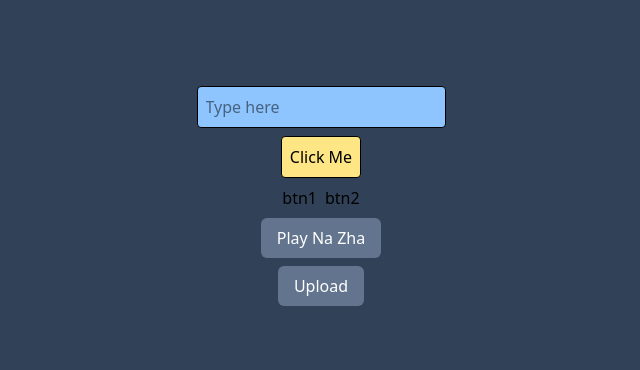
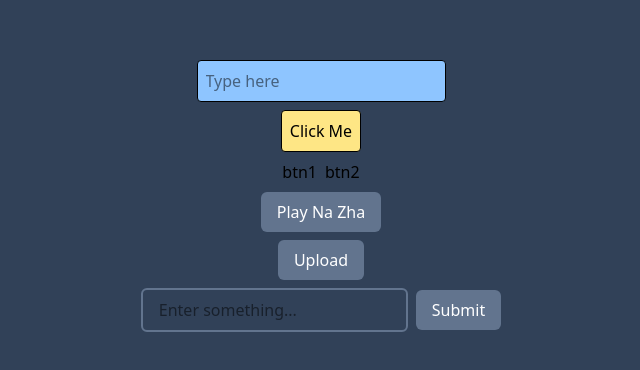
Before and after one commit to alaminsframe/react, a React (Vite) app: page / in a window 1280 px wide. Shown: the part 204-574 px from the top of the page, without its empty margins (319-959 px from the left). Built offline with nearby package versions, Linux system fonts and the light colour scheme.

Commit message:
Preventing default beehaviours

```diff
--- a/src/App.jsx
+++ b/src/App.jsx
@@ -7,6 +7,7 @@ import Button from './Exercise/Button';
 import TextIput from './Exercise/TextIput';
 import Buttons from './Exercise/Buttons';
 import Toolbar from './Exercise/ToolBar';
+import Register from './Exercise/Register';
 
 function App() {
 const [student, setStudent] = useState();
@@ -18,6 +19,7 @@ const [student, setStudent] = useState();
         <Button />
         <Buttons />
         <Toolbar />
+        <Register />
         {/* <Wrapper>
           <h1 className='text-2xl text-white'>Hello world</h1>
           <p className='text-lg text-white'>This is a simple react app</p>
--- /dev/null
+++ b/src/Exercise/Register.jsx
@@ -0,0 +1,33 @@
+import { useState } from "react";
+
+const Register = () => {
+     const [query, setQuery] = useState("");
+
+     const handleSubmit = (event) => {
+
+        event.preventDefault();
+        console.log(event.target.textInput.value);
+        setQuery("")
+     };
+
+     return (
+          <form onSubmit={handleSubmit}>
+               <input
+                    type="text"
+                    name="textInput"
+                    value={query}
+                    onChange={((event) => setQuery(event.target.value))}
+                    className="border-2 border-slate-500 rounded-md px-4 py-2"
+                    placeholder="Enter something..."
+               />
+               <button
+                    type="submit"
+                    className="bg-slate-500 text-white px-4 py-2 rounded-md cursor-pointer hover:bg-slate-600 ml-2"
+                    >
+                    Submit
+               </button>
+          </form>
+     );
+};
+
+export default Register;
```
